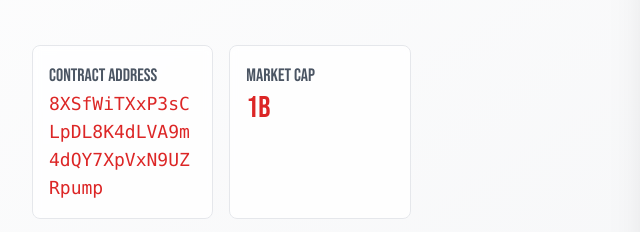
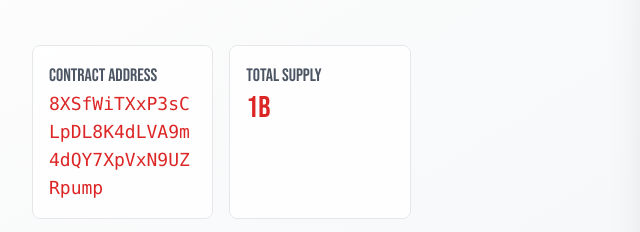
Before and after one commit to redcitoyen/corresponding-society, a plain HTML site: page index.html in a window 1280 px wide. Shown: the part 408-640 px from the top of the page, 16-656 px from the left. Drawn offline with nearby package versions, Linux system fonts and the light colour scheme.

Commit message:
Market cap -> Total supply

```diff
--- a/index.html
+++ b/index.html
@@ -144,7 +144,7 @@
                     </div>
                 </div>
                 <div class="bg-white/80 dark:bg-black/50 backdrop-blur-sm p-4 rounded-lg border border-gray-200 dark:border-gray-800">
-                    <p class="text-lg text-gray-600 dark:text-gray-400">Market Cap</p>
+                    <p class="text-lg text-gray-600 dark:text-gray-400">Total Supply</p>
                     <p class="text-3xl text-red-600 dark:text-red-400">1B</p>
                 </div>
             </div>
```
